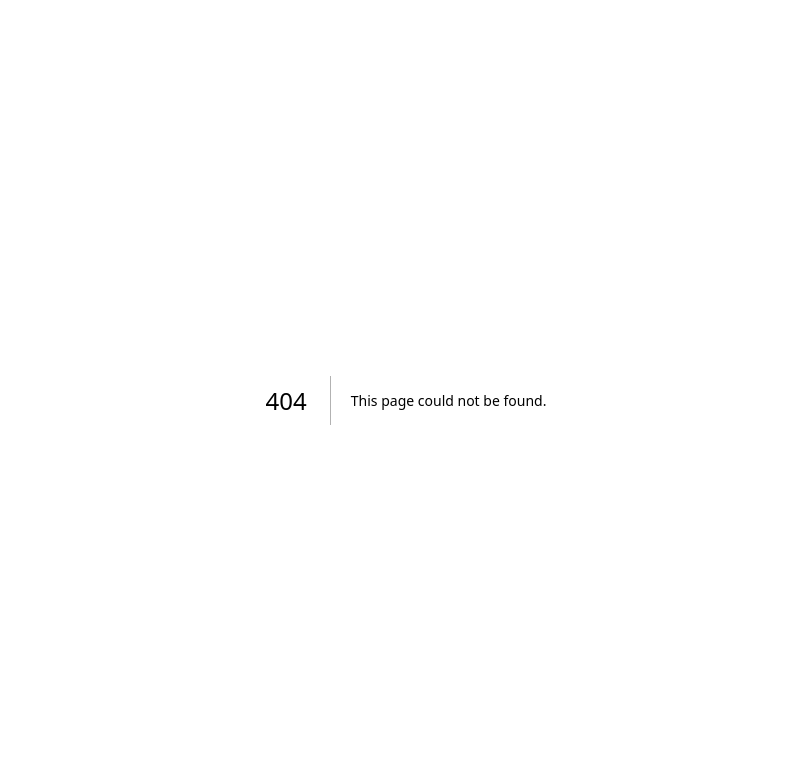
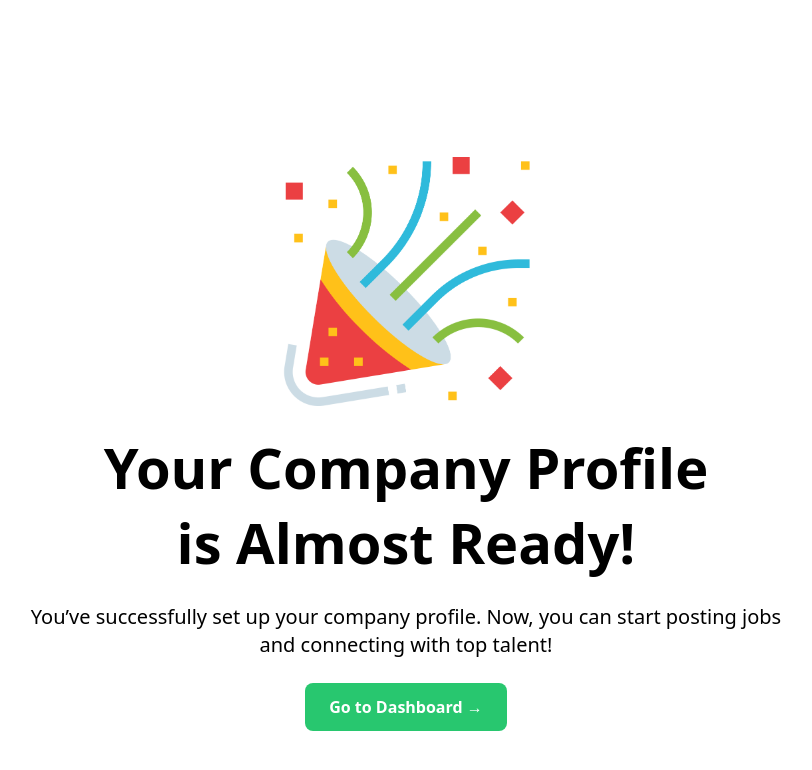
Before and after one commit to smtaidev/and_scheer-frontend, a Next.js app: page /success-account in a window 1280 px wide. Before the commit this address had no page. Shown: the top 770 px of the page, without its empty margins (234-1046 px from the left). Built offline with nearby package versions, Linux system fonts and the light colour scheme.

Commit message:
Company created Successfully

```diff
--- /dev/null
+++ b/src/app/(employerLayout)/success-account/page.tsx
@@ -0,0 +1,10 @@
+import SuccessAccount from '@/components/employer-account/SuccessAccount'
+import React from 'react'
+
+export default function page() {
+  return (
+    <div>
+        <SuccessAccount/>
+    </div>
+  )
+}
--- a/src/components/employer-account/LogoContact.tsx
+++ b/src/components/employer-account/LogoContact.tsx
@@ -4,12 +4,14 @@ import { Upload, ArrowRight } from 'lucide-react';
 import { useRouter } from 'next/navigation';
 import { useFormContext } from './FormContext';
 import { useCreateCompanyMutation } from '@/redux/features/company/companySlice';
+import { toast } from 'sonner';
 // Import the context
 
 function LogoContact() {
     const router = useRouter();
     const { formData, updatePage1Data } = useFormContext();
     const [updateCompany] = useCreateCompanyMutation()
+    const [image, setImage] = useState<FileList | null>(null)
 
     const [localFormData, setLocalFormData] = useState({
         email: formData.page1Data.email || "",
@@ -69,45 +71,21 @@ function LogoContact() {
 
     const handleFileInput = (e: React.ChangeEvent<HTMLInputElement>) => {
         const files = e.target.files;
+        setImage(files)
         if (files && files.length > 0) {
             handleFileUpload(files[0]);
         }
     };
 
-
+console.log(image)
 
     const handleSubmit = async () => {
         try {
             updatePage1Data(localFormData);
 
-            // Combine all form data
+
             const formDataToSend = new FormData();
-            // const formDataApi = new FormData();
 
-
-            // Page 1 data
-            // formDataToSend.append("email", formData.page1Data.email);
-            // formDataToSend.append("phoneNumber", formData.page1Data.phoneNumber);
-            // formDataToSend.append("website", formData.page1Data.website);
-            // if (formData.page1Data.logo) {
-            //     formDataToSend.append("logo", formData.page1Data.logo);
-            // }
-
-            // Page 2 data
-            // formDataToSend.append("companyName", formData.page2Data.companyName);
-            // formDataToSend.append("industryType", formData.page2Data.industryType);
-            // formDataToSend.append("roleInCompany", formData.page2Data.roleInCompany);
-            // formDataToSend.append("description", formData.page2Data.description);
-            // formDataToSend.append("country", formData.page2Data.country);
-            // formDataToSend.append("address", formData.page2Data.address);
-            // formDataToSend.append("city", formData.page2Data.city);
-            // formDataToSend.append("state", formData.page2Data.state);
-            // formDataToSend.append("zipCode", formData.page2Data.zipCode);
-
-            // console.log('Sending combined data:', {
-            //     page1: formData.page1Data,
-            //     page2: formData.page2Data
-            // });
 
             const fullData = {
                 companyName: formData.page2Data.companyName,
@@ -125,18 +103,22 @@ function LogoContact() {
             };
 
             // ✅ 2. Append logo file
-            if (formData.page1Data.logo) {
-                formDataToSend.append("logo", formData.page1Data.logo); // file
-            }
+
 
             // ✅ 3. Append data object as JSON string
             formDataToSend.append("data", JSON.stringify(fullData));
+            if (image && image.length > 0) {
+                formDataToSend.append("file", image[0]);
+            }
+
 
 
             const res = await updateCompany(formDataToSend).unwrap();
             console.log('Success:', res);
-
-            // Handle success (redirect, show message, etc.)
+        if(res.success){
+            toast.success("Your Company has Successfully Created!")
+            router.push("/success-account")
+        }
 
         } catch (error) {
             console.error('Error submitting form:', error);
--- a/src/components/employer-account/SuccessAccount.tsx
+++ b/src/components/employer-account/SuccessAccount.tsx
@@ -19,7 +19,7 @@ export default function SuccessAccount() {
                 You’ve successfully set up your company profile. Now, you can start posting jobs and connecting with top talent!
             </p>
 
-            <button className="px-6 py-3 bg-scheer-primary text-white rounded-lg font-semibold flex items-center gap-2">
+            <button className="px-6 py-3 bg-primary text-white rounded-lg hover:bg-green-600 cursor-pointer transition-all duration-300 font-semibold flex items-center gap-2">
                 Go to Dashboard →
             </button>
         </div>
```
